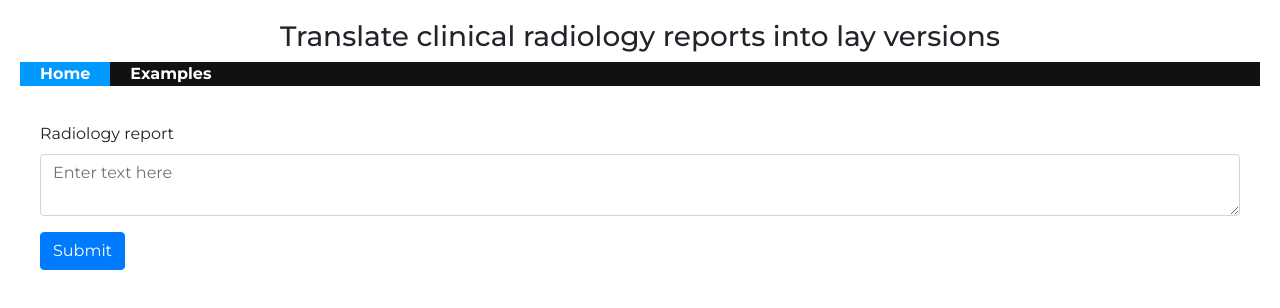
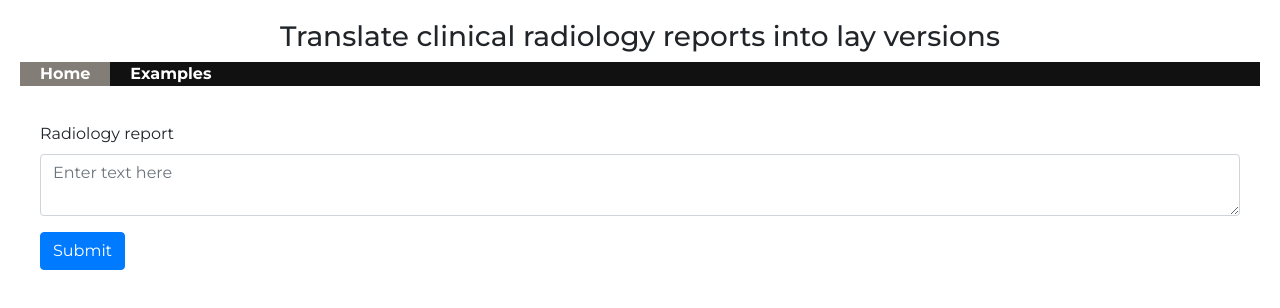
Before and after one commit to alexanderhmills/gpt3_radreports, a React (Create React App) app: page /#/ in a window 1280 px wide. Shown: the top 308 px of the page. Built offline with nearby package versions, Linux system fonts and the light colour scheme; no server answers.

Commit message:
Update index.css

```diff
--- a/src/index.css
+++ b/src/index.css
@@ -39,5 +39,5 @@ ul.header li a {
   margin-bottom: 10px;
 }
 .active {
-  background-color: #0099FF;
+  background-color: #837d77;
 }
```
